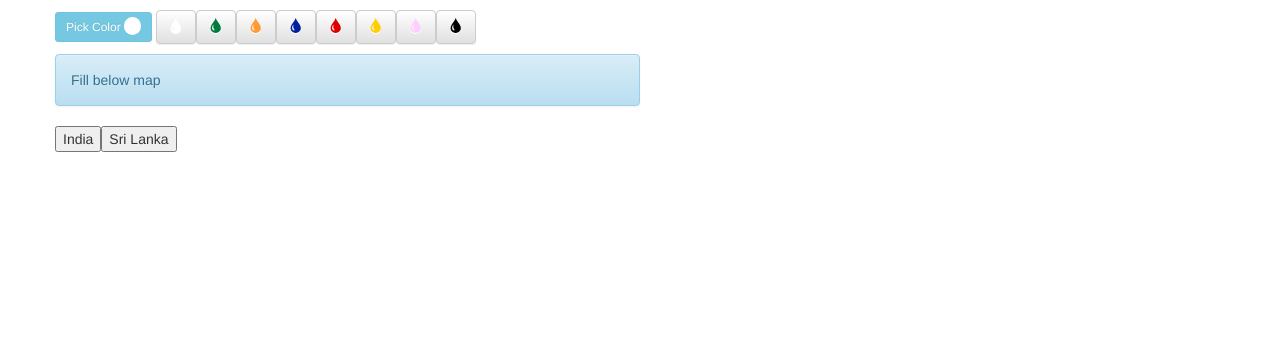
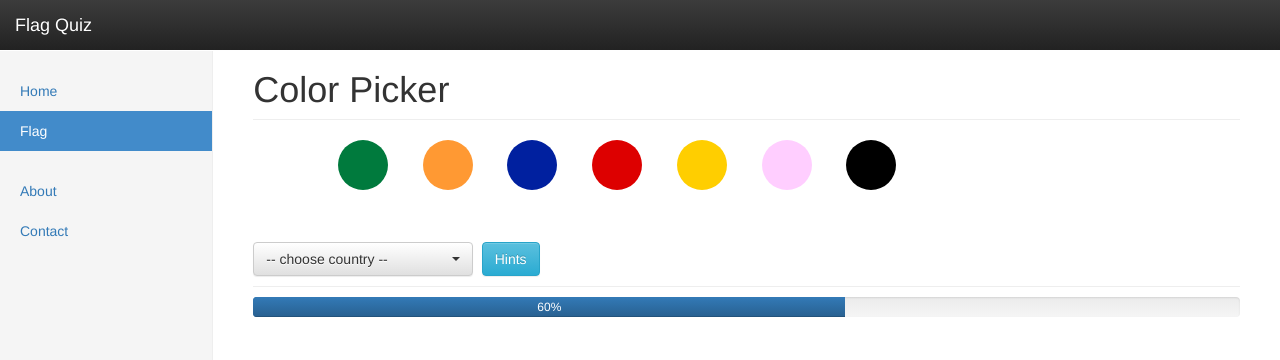
Before and after one commit to anshul1007/anshul1007.github.io, a plain HTML site: page index.html in a window 1280 px wide. Drawn offline with nearby package versions, Linux system fonts and the light colour scheme.

Commit message:
added new template

```diff
--- a/index.html
+++ b/index.html
@@ -1,37 +1,74 @@
 <!DOCTYPE html>
-<html>
+<html lang="en" ng-app="flagApp" ng-controller="GetflagController">
 <head>
-    <title>Flag Quiz</title>
+    <meta charset="utf-8">
+    <meta http-equiv="X-UA-Compatible" content="IE=edge">
+    <meta name="viewport" content="width=device-width, initial-scale=1">
+    <meta name="description" content="">
+    <meta name="author" content="">
+    <title>Quiz: Flag Dashboard</title>
+
     <link rel="stylesheet" href="//maxcdn.bootstrapcdn.com/bootstrap/3.3.1/css/bootstrap.min.css">
     <link rel="stylesheet" href="//maxcdn.bootstrapcdn.com/bootstrap/3.3.1/css/bootstrap-theme.min.css">
+    <link href="style/dashboard.css" rel="stylesheet">
+    <link href="style/bootstrap-select.min.css" rel="stylesheet">
+
     <script type="text/javascript" src="//cdnjs.cloudflare.com/ajax/libs/jquery/2.1.1/jquery.min.js"></script>
     <script type="text/javascript" src="//maxcdn.bootstrapcdn.com/bootstrap/3.3.1/js/bootstrap.min.js"></script>
     <script type="text/javascript" src="//ajax.googleapis.com/ajax/libs/angularjs/1.3.5/angular.min.js"></script>
+    <script type="text/javascript" src="/script/bootstrap-select.min.js"></script>
     <script type="text/javascript" src="/script/flagApp.js"></script>
+
+    <style type="text/css">
+        .circle {
+            width: 50px;
+            height: 50px;
+            background: red;
+            -moz-border-radius: 50px;
+            -webkit-border-radius: 50px;
+            border-radius: 50px;
+        }
+    </style>
 </head>
+
 <body>
-    <div class="container" ng-app="flagApp" ng-controller="GetflagController">
-        <div class="row">
-            <div class="col-lg-6">
-                <div class="row">
-                    <p>
-                        <div>
-                            <button class="btn btn-info btn-sm" disabled type="button">
-                                Pick Color <span id="pickedColor" class="badge" style="background-color: #ffffff">&nbsp;</span>
-                            </button>
-                            <color-menu ng-repeat="color in colors" />
-                        </div>
-                    </p>
-                </div>
+    <nav class="navbar navbar-inverse navbar-fixed-top" role="navigation">
+        <div class="container-fluid" id="top-header">
+            <div class="navbar-header">
+                <a class="navbar-brand" href="#">Flag Quiz</a>
             </div>
         </div>
+    </nav>
+
+    <div class="container-fluid">
         <div class="row">
-            <div class="col-lg-6">
-                <div class="row">
-                    <div class="alert alert-info" role="alert" ng-show="status === 0">Fill below map</div>
-                    <div class="alert alert-warning" role="alert" ng-show="status === 1">in progress</div>
-                    <div class="alert alert-success" role="alert" ng-show="status === 2">done</div>
-                    <button type="submit" ng-repeat="country in countries" ng-click="getFlag(country.value)">{{country.name}}</button>
+            <div class="col-sm-3 col-md-2 sidebar">
+                <ul class="nav nav-sidebar">
+                    <li><a href="#">Home</a></li>
+                    <li class="active"><a href="#">Flag</a></li>
+                </ul>
+                <ul class="nav nav-sidebar">
+                    <li><a href="#">About</a></li>
+                    <li><a href="#">Contact</a></li>
+                </ul>
+            </div>
+            <div class="col-sm-9 col-sm-offset-3 col-md-10 col-md-offset-2 main">
+                <h1 class="page-header">Color Picker</h1>
+                <div class="row placeholders">
+                    <color-options ng-repeat="color in colors"></color-options>
+                </div>
+                <h2 class="sub-header">
+                    <select ng-model="selectedCountry" class="selectpicker" ng-change="getFlag()" ng-options="country.name for country in countries">
+                        <option value="">-- choose country --</option>
+                    </select>
+                    <button type="button" class="btn btn-info">Hints</button>
+                </h2>
+                <div class="progress">
+                    <div class="progress-bar" role="progressbar" aria-valuenow="60" aria-valuemin="0" aria-valuemax="100" style="width: 60%;">
+                        60%
+                    </div>
+                </div>
+                <div class="table-responsive">
                     <svg-wrapper svg-data="{{flag}}"></svg-wrapper>
                 </div>
             </div>
--- a/script/flagApp.js
+++ b/script/flagApp.js
@@ -11,6 +11,8 @@ flagApp.controller('GetflagController', function ($log, $scope, flagService, cal
     $scope.colors = flagService.getColors();
     $scope.countries = flagService.getCountries();
 
+    $scope.selectedCountry;
+
     $scope.total = 0;
     $scope.correct = -1;
     $scope.attempt = 0;
@@ -21,11 +23,11 @@ flagApp.controller('GetflagController', function ($log, $scope, flagService, cal
 
     $scope.status = calculationService.getStatus($scope.correct, $scope.total);
 
-    $scope.getFlag = function (country) {
+    $scope.getFlag = function () {
         $scope.total = 0;
         $scope.correct = -1;
         $scope.attempt = 0;
-        return $scope.flag = flagService.getFlag(country).then(
+        return $scope.flag = flagService.getFlag($scope.selectedCountry.value).then(
             function (data) {
                 $scope.flag = data.svg;
             });
@@ -71,7 +73,6 @@ flagApp.factory('flagService', function ($http, $log, $q) {
 flagApp.factory('calculationService', function (STATUS, $log, $q) {
     return {
         getStatus: function (correct, total) {
-            console.log("correct: " + correct + " total:" + total);
             if (correct < 0) {
                 return STATUS.TO_BE_STARTED;
             }
@@ -85,18 +86,35 @@ flagApp.factory('calculationService', function (STATUS, $log, $q) {
     }
 });
 
-flagApp.directive('colorMenu', function () {
+//flagApp.directive('colorMenu', function () {
+//    return {
+//        restrict: 'E',
+//        replace: 'true',
+//        template: '<button type="button" class="btn btn-default">' +
+//                          '<span class="glyphicon glyphicon-tint" aria-hidden="true"></span>' +
+//                      '</button>',
+//        link: function (scope, elem, attrs) {
+//            elem.css('color', scope.color.color);
+
+//            elem.bind('click', function (e) {
+//                $("#pickedColor").css("background-color", $(this).css("color"));
+//            });
+//        }
+//    };
+//});
+
+flagApp.directive('colorOptions', function () {
     return {
         restrict: 'E',
         replace: 'true',
-        template: '<button type="button" class="btn btn-default">' +
-                          '<span class="glyphicon glyphicon-tint" aria-hidden="true"></span>' +
-                      '</button>',
+        template: '<div class="col-xs-2 col-sm-1 placeholder">' +
+                        '<div class="circle"></div>' +
+                    '</div>',
         link: function (scope, elem, attrs) {
-            elem.css('color', scope.color.color);
+            elem.find(".circle").css('background-color', scope.color.color);
 
-            elem.bind('click', function (e) {
-                $("#pickedColor").css("background-color", $(this).css("color"));
+            elem.find(".circle").bind('click', function (e) {
+                $("#top-header").css("background-color", $(this).css("background-color"));
             });
         }
     };
@@ -116,7 +134,7 @@ flagApp.directive('svgWrapper', function () {
 
                 $("[actualColor]").on('click', function () {
 
-                    $(this).attr("fill", $("#pickedColor").css("background-color"));
+                    $(this).attr("fill", $("#top-header").css("background-color"));
 
                     var correct = 0;
                     $.each($("[actualColor]"), function (key, value) {
--- /dev/null
+++ b/style/dashboard.css
@@ -0,0 +1,105 @@
+/*
+ * Base structure
+ */
+
+/* Move down content because we have a fixed navbar that is 50px tall */
+body {
+  padding-top: 50px;
+}
+
+
+/*
+ * Global add-ons
+ */
+
+.sub-header {
+  padding-bottom: 10px;
+  border-bottom: 1px solid #eee;
+}
+
+/*
+ * Top navigation
+ * Hide default border to remove 1px line.
+ */
+.navbar-fixed-top {
+  border: 0;
+}
+
+/*
+ * Sidebar
+ */
+
+/* Hide for mobile, show later */
+.sidebar {
+  display: none;
+}
+@media (min-width: 768px) {
+  .sidebar {
+    position: fixed;
+    top: 51px;
+    bottom: 0;
+    left: 0;
+    z-index: 1000;
+    display: block;
+    padding: 20px;
+    overflow-x: hidden;
+    overflow-y: auto; /* Scrollable contents if viewport is shorter than content. */
+    background-color: #f5f5f5;
+    border-right: 1px solid #eee;
+  }
+}
+
+/* Sidebar navigation */
+.nav-sidebar {
+  margin-right: -21px; /* 20px padding + 1px border */
+  margin-bottom: 20px;
+  margin-left: -20px;
+}
+.nav-sidebar > li > a {
+  padding-right: 20px;
+  padding-left: 20px;
+}
+.nav-sidebar > .active > a,
+.nav-sidebar > .active > a:hover,
+.nav-sidebar > .active > a:focus {
+  color: #fff;
+  background-color: #428bca;
+}
+
+
+/*
+ * Main content
+ */
+
+.main {
+  padding: 20px;
+}
+@media (min-width: 768px) {
+  .main {
+    padding-right: 40px;
+    padding-left: 40px;
+  }
+}
+.main .page-header {
+  margin-top: 0;
+}
+
+
+/*
+ * Placeholder dashboard ideas
+ */
+
+.placeholders {
+  margin-bottom: 30px;
+  text-align: center;
+}
+.placeholders h4 {
+  margin-bottom: 0;
+}
+.placeholder {
+  margin-bottom: 20px;
+}
+.placeholder img {
+  display: inline-block;
+  border-radius: 50%;
+}
```
Also changed, not shown: script/bootstrap-select.min.js (added), style/bootstrap-select.min.css (added).
